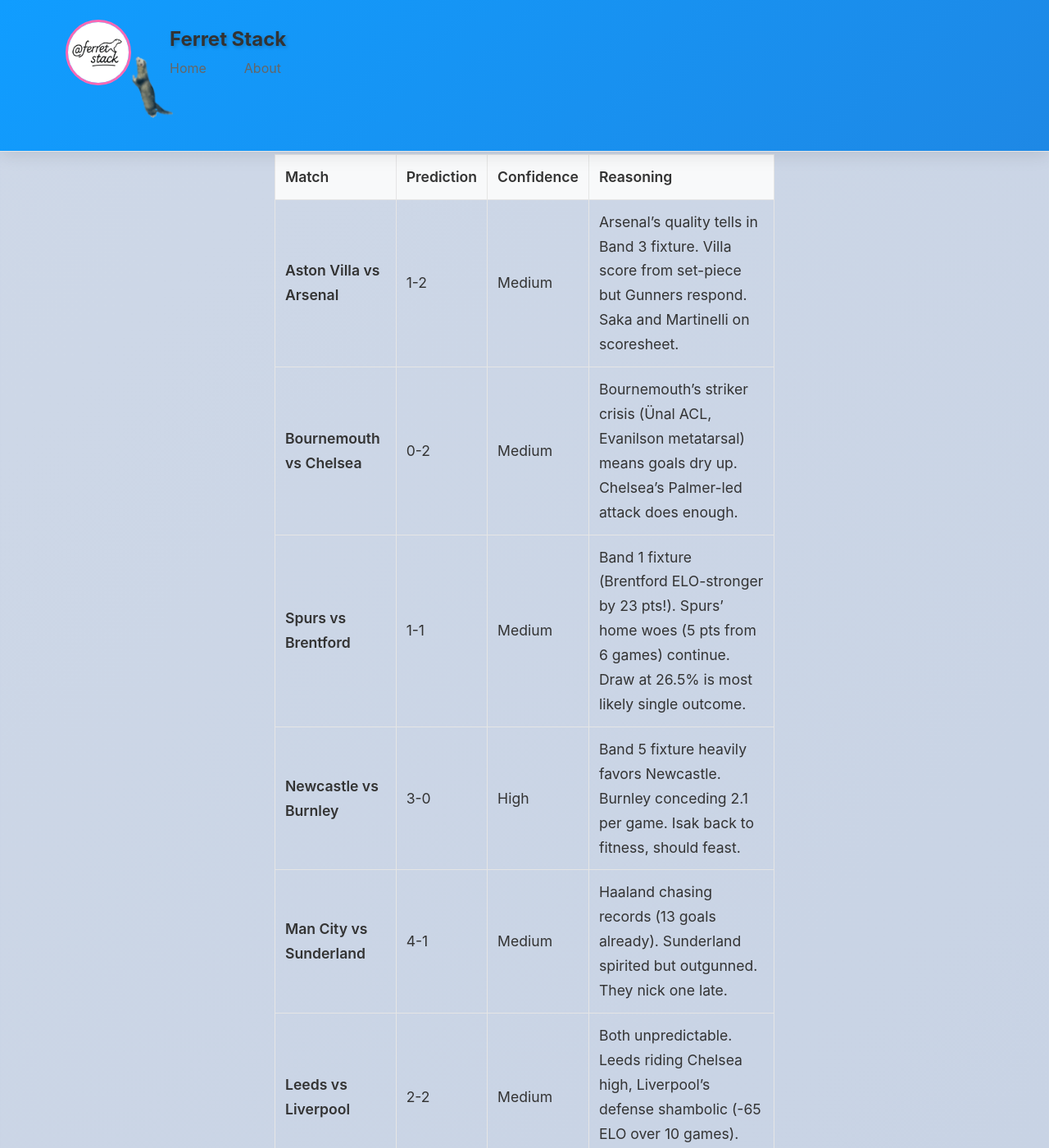
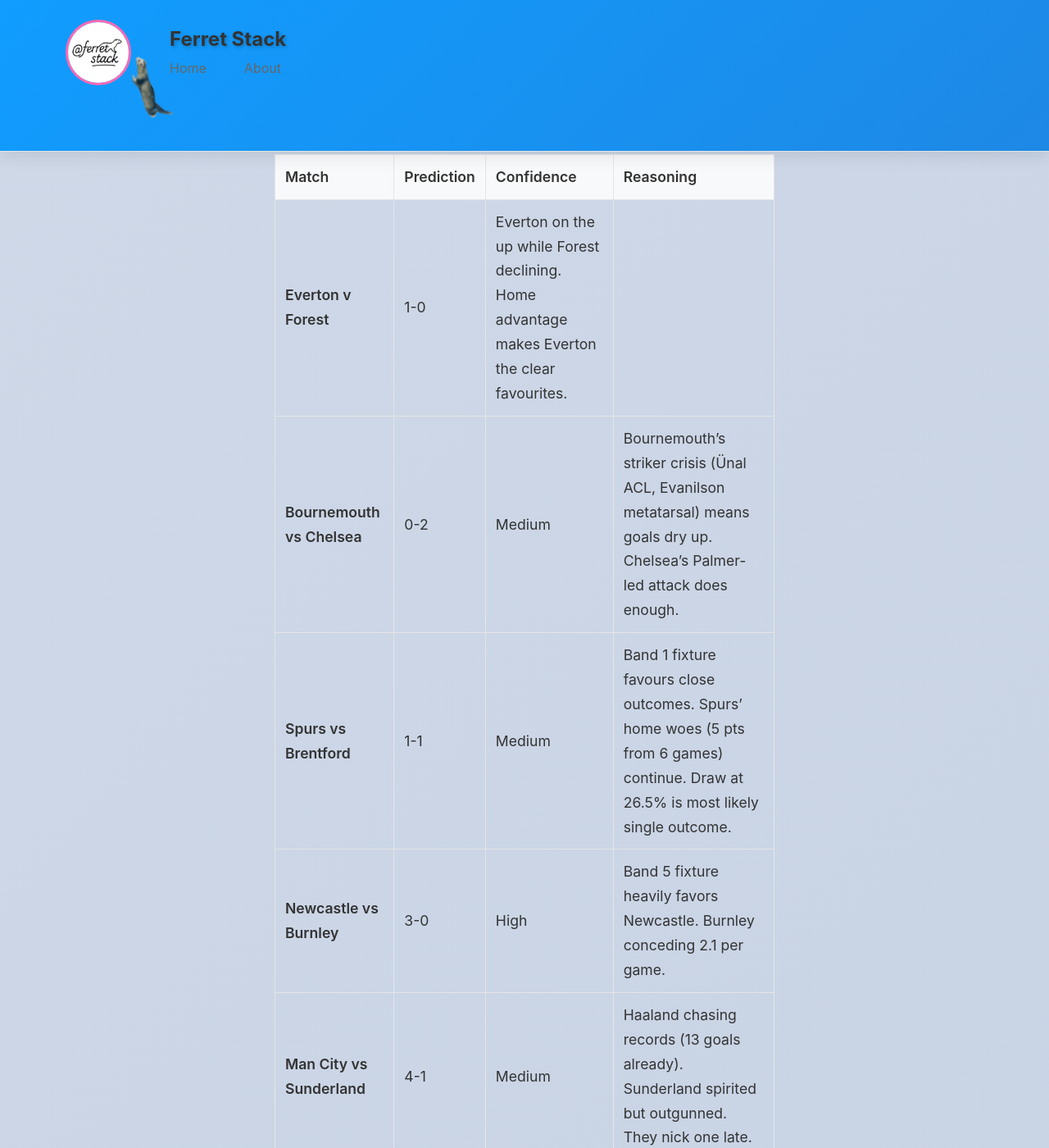
Before and after one commit to ferret-stack/ferret-stack.github.io, a Jekyll site: the page built from _posts/2025-12-05-Matchweek-15.md, in a window 1280 px wide and 1400 px high, scrolled down 16843 px. Shown: the whole window at 82% size. Built offline with Jekyll 4.4.1, drawn with Linux system fonts in a browser that asks for light colours.

Commit message:
Update 2025-12-05-Matchweek-15.md

```diff
--- a/_posts/2025-12-05-Matchweek-15.md
+++ b/_posts/2025-12-05-Matchweek-15.md
@@ -477,10 +477,10 @@
 
 | Match | Prediction | Confidence | Reasoning |
 |-------|-----------|------------|-----------|
-| **Aston Villa vs Arsenal** | 1-2 | Medium | Arsenal's quality tells in Band 3 fixture. Villa score from set-piece but Gunners respond. Saka and Martinelli on scoresheet. |
+| **Everton v Forest** | 1-0 | Everton on the up while Forest declining. Home advantage makes Everton the clear favourites. |
 | **Bournemouth vs Chelsea** | 0-2 | Medium | Bournemouth's striker crisis (Ünal ACL, Evanilson metatarsal) means goals dry up. Chelsea's Palmer-led attack does enough. |
-| **Spurs vs Brentford** | 1-1 | Medium | Band 1 fixture (Brentford ELO-stronger by 23 pts!). Spurs' home woes (5 pts from 6 games) continue. Draw at 26.5% is most likely single outcome. |
-| **Newcastle vs Burnley** | 3-0 | High | Band 5 fixture heavily favors Newcastle. Burnley conceding 2.1 per game. Isak back to fitness, should feast. |
+| **Spurs vs Brentford** | 1-1 | Medium | Band 1 fixture favours close outcomes. Spurs' home woes (5 pts from 6 games) continue. Draw at 26.5% is most likely single outcome. |
+| **Newcastle vs Burnley** | 3-0 | High | Band 5 fixture heavily favors Newcastle. Burnley conceding 2.1 per game. |
 | **Man City vs Sunderland** | 4-1 | Medium | Haaland chasing records (13 goals already). Sunderland spirited but outgunned. They nick one late. |
 | **Leeds vs Liverpool** | 2-2 | Medium | Both unpredictable. Leeds riding Chelsea high, Liverpool's defense shambolic (-65 ELO over 10 games). Goals guaranteed. |
 
```
